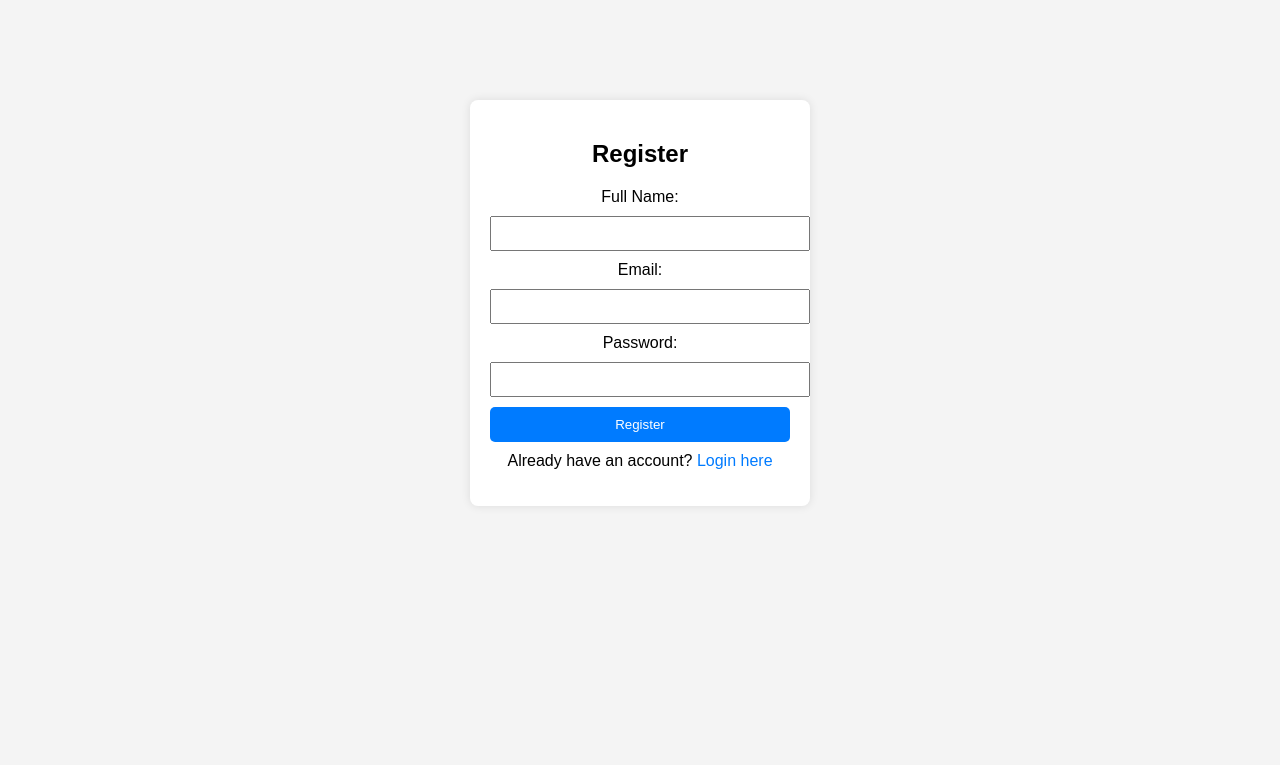
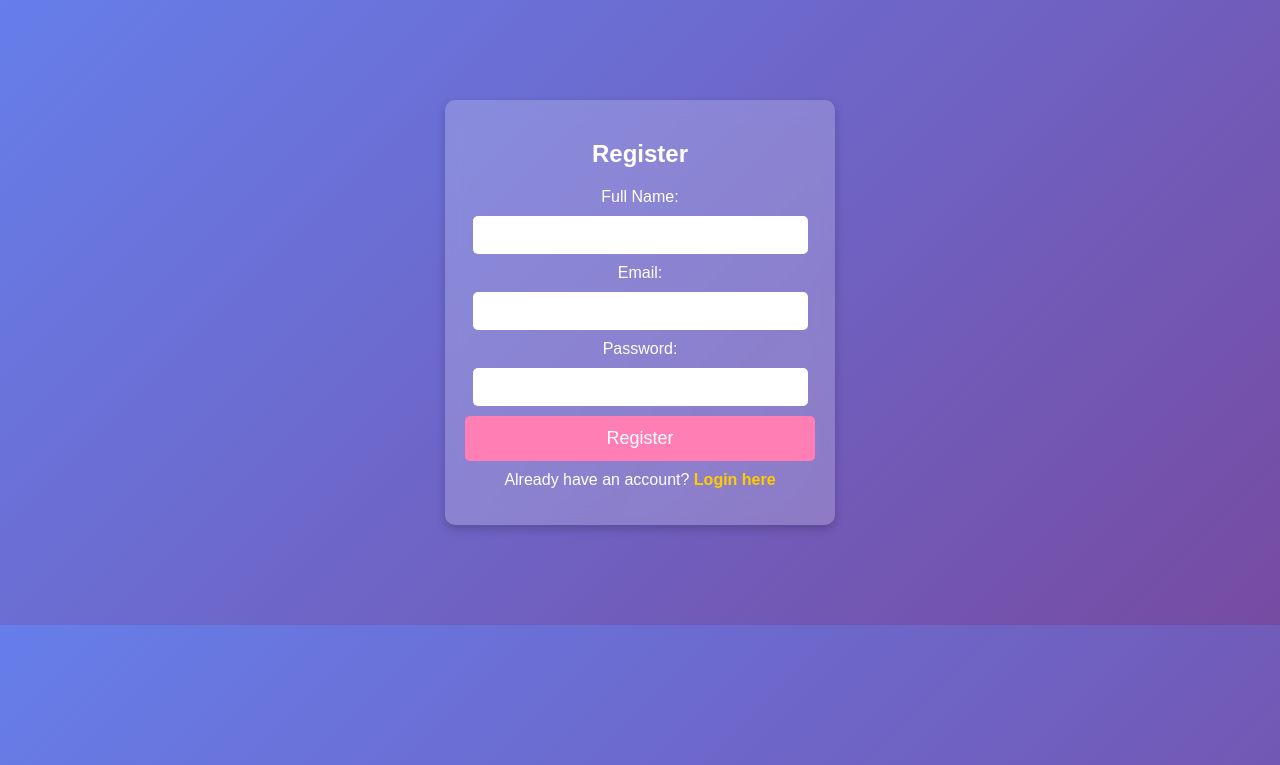
Before and after one commit to sujith0466/Smart_Study_Buddy, a Flask app: template templates/register.html in a window 1280 px wide. Shown: the top 765 px of the page. Run offline with Flask 3, Linux system fonts and the light colour scheme; the template is opened without the code that fills it, so the values that code supplies are empty.

Commit message:
Update style.css

```diff
--- a/static/css/style.css
+++ b/static/css/style.css
@@ -1,40 +1,56 @@
 body {
     font-family: Arial, sans-serif;
-    background-color: #f4f4f4;
+    background: linear-gradient(135deg, #667eea, #764ba2);
     text-align: center;
+    margin: 0;
+    padding: 0;
+    color: white;
 }
 
 .container {
-    width: 300px;
+    width: 350px;
     margin: 100px auto;
     padding: 20px;
-    background: white;
-    border-radius: 8px;
-    box-shadow: 0 0 10px rgba(0, 0, 0, 0.1);
+    background: rgba(255, 255, 255, 0.2);
+    border-radius: 10px;
+    box-shadow: 0 4px 10px rgba(0, 0, 0, 0.2);
+    backdrop-filter: blur(10px);
+    transition: transform 0.3s ease;
+}
+
+.container:hover {
+    transform: scale(1.05);
 }
 
 h2 {
     margin-bottom: 20px;
+    font-size: 24px;
 }
 
 input {
-    width: 100%;
-    padding: 8px;
+    width: 90%;
+    padding: 10px;
     margin: 10px 0;
+    border: none;
+    border-radius: 5px;
+    text-align: center;
+    font-size: 16px;
 }
 
 button {
     width: 100%;
-    padding: 10px;
-    background: #007BFF;
+    padding: 12px;
+    background: #ff7eb3;
     color: white;
     border: none;
     border-radius: 5px;
     cursor: pointer;
+    font-size: 18px;
+    transition: background 0.3s ease;
 }
 
 button:hover {
-    background: #0056b3;
+    background: #ff4e8e;
 }
 
 p {
@@ -42,6 +58,20 @@ p {
 }
 
 a {
-    color: #007BFF;
+    color: #ffcc00;
     text-decoration: none;
+    font-weight: bold;
 }
+
+a:hover {
+    text-decoration: underline;
+}
+
+@keyframes fadeIn {
+    from { opacity: 0; transform: translateY(-20px); }
+    to { opacity: 1; transform: translateY(0); }
+}
+
+.container {
+    animation: fadeIn 1s ease-out;
+}
```
